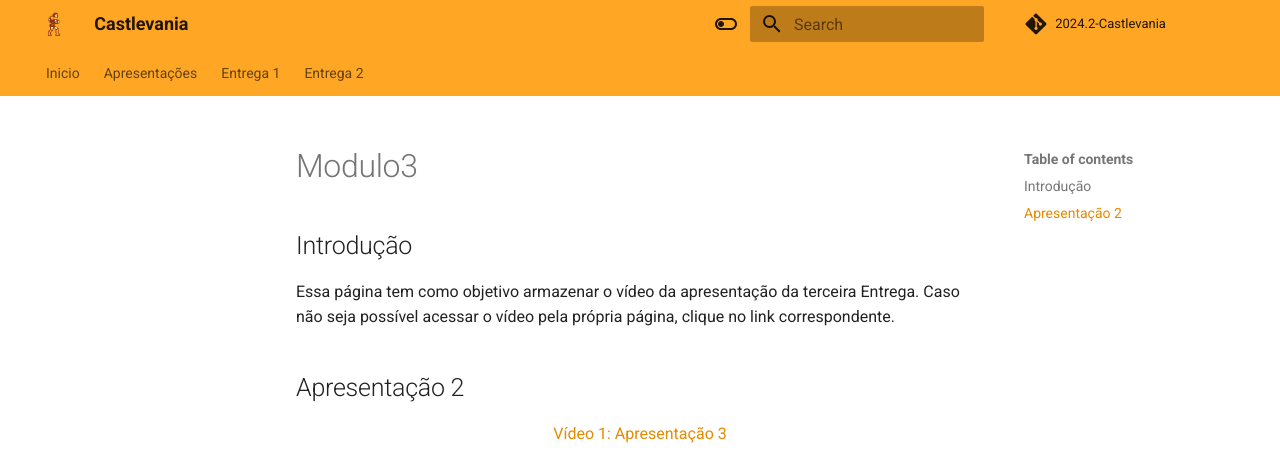
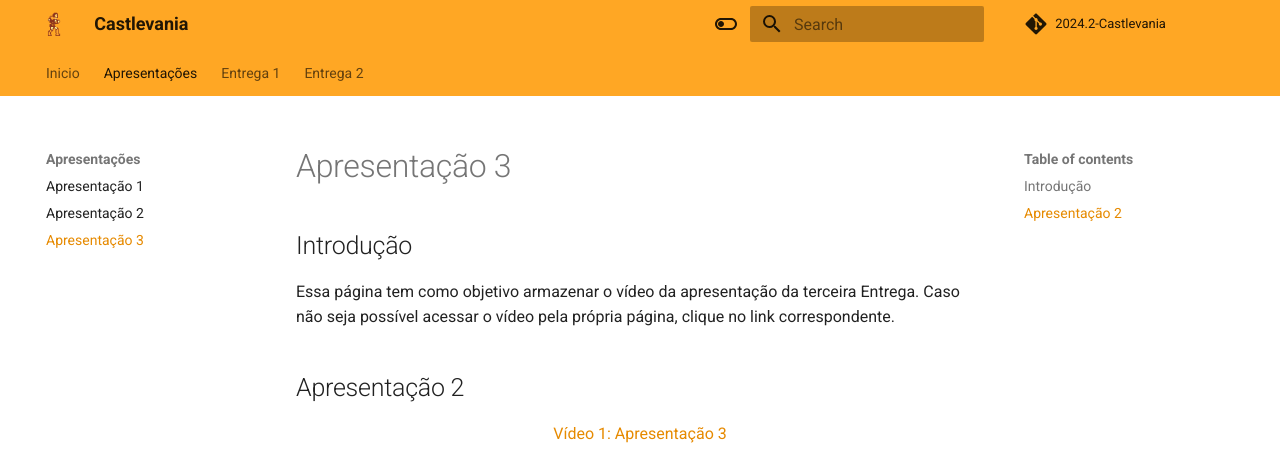
Before and after one commit to SBD1/2024.2-Castlevania, an MkDocs documentation site: the page built from docs/apresentacao/modulo3.md, in a window 1280 px wide, cut to the strip 0-458 px from the top of the page. Built offline with MkDocs 1.6.1 and Material for MkDocs 9.7.7, drawn with Linux system fonts in a browser that asks for light colours; comment, search, counter and statistics services are not loaded.

Commit message:
Update mkdocs.yml

```diff
--- a/mkdocs.yml
+++ b/mkdocs.yml
@@ -8,6 +8,7 @@ nav:
   - Apresentações:
     - Apresentação 1: "apresentacao/modulo1.md"
     - Apresentação 2: "apresentacao/modulo2.md"
+    - Apresentação 3: "apresentacao/modulo3.md"
   - Entrega 1:
     - Diagrama Entidade Relacionamento: "modulo1/der.md"
     - Modelo Entidade Relacionamento: "modulo1/mer.md"
```
